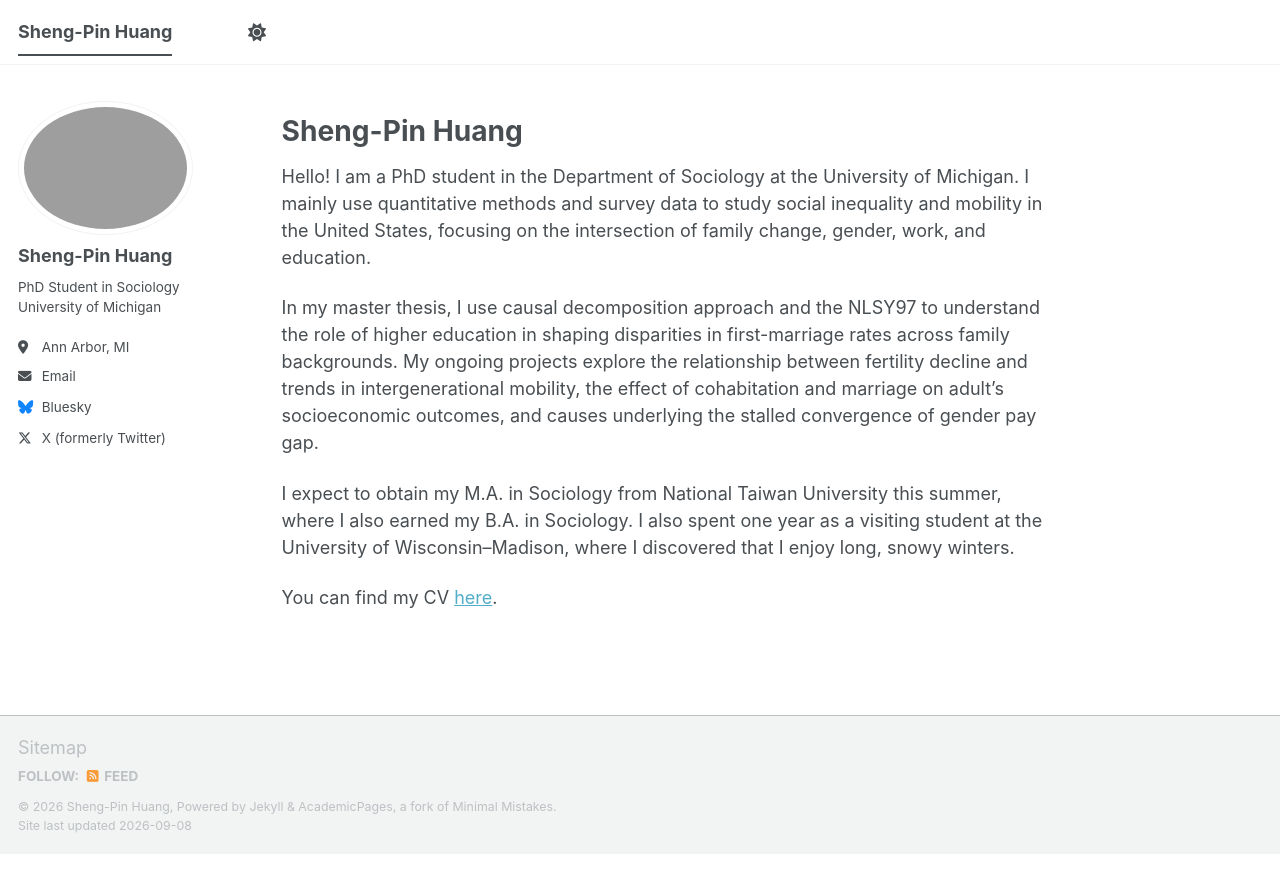
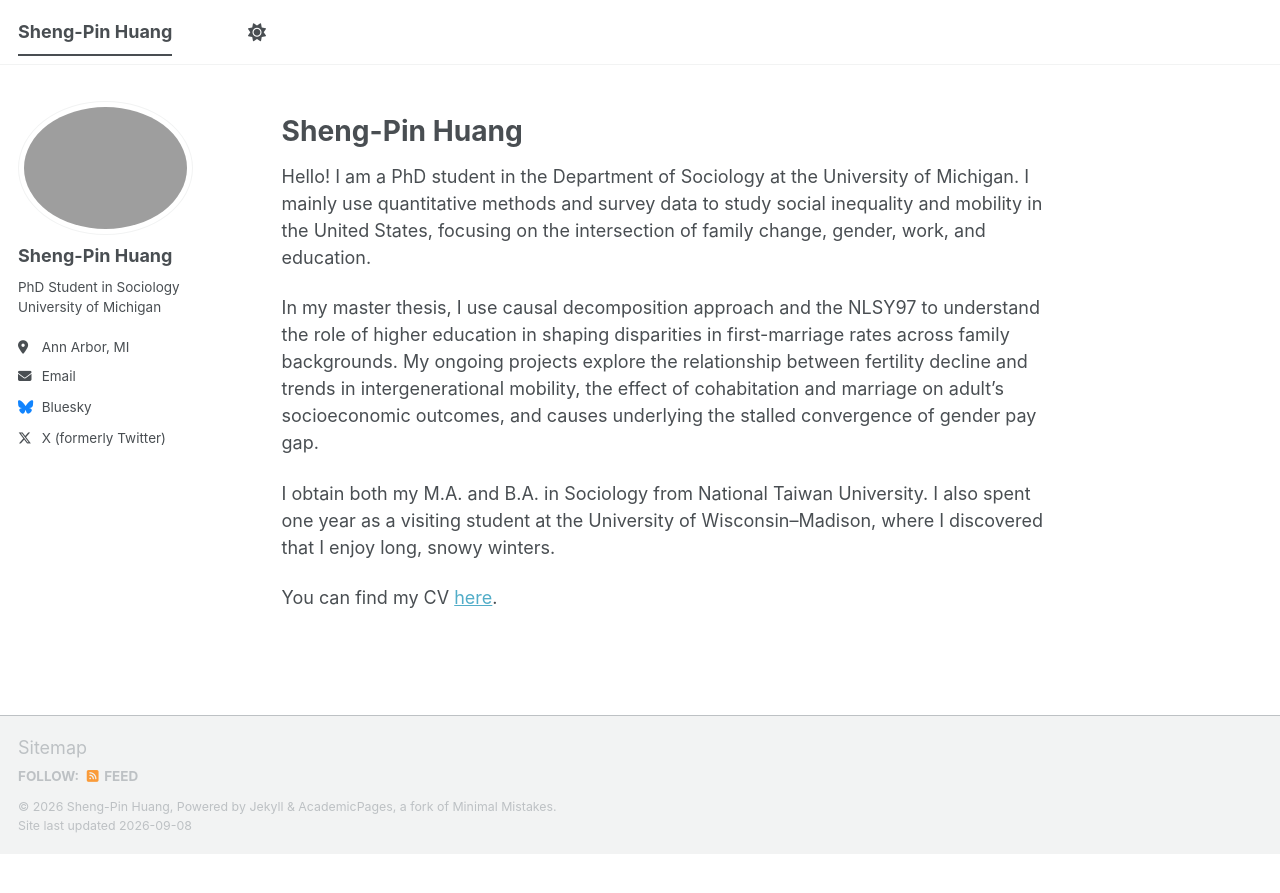
Before and after one commit to shengpinhuang/shengpinhuang.github.io, a Jekyll site: the page built from _pages/about.md, in a window 1280 px wide. Shown: the top 893 px of the page. Built offline with Jekyll 4.4.1, drawn with Linux system fonts in a browser that asks for light colours; a script bundle is joined from its source files by our own code; library files that are not in the unit come from our copies.

Commit message:
Revise educational background in about.md

```diff
--- a/_pages/about.md
+++ b/_pages/about.md
@@ -14,6 +14,6 @@
 
 In my master thesis, I use causal decomposition approach and the NLSY97 to understand the role of higher education in shaping disparities in first-marriage rates across family backgrounds. My ongoing projects explore the relationship between fertility decline and trends in intergenerational mobility, the effect of cohabitation and marriage on adult's socioeconomic outcomes, and causes underlying the stalled convergence of gender pay gap.
 
-I expect to obtain my M.A. in Sociology from National Taiwan University this summer, where I also earned my B.A. in Sociology. I also spent one year as a visiting student at the University of Wisconsin–Madison, where I discovered that I enjoy long, snowy winters.
+I obtain both my M.A. and B.A. in Sociology from National Taiwan University. I also spent one year as a visiting student at the University of Wisconsin–Madison, where I discovered that I enjoy long, snowy winters.
 
 You can find my CV [here](/files/sphuang_cv.pdf).
```
